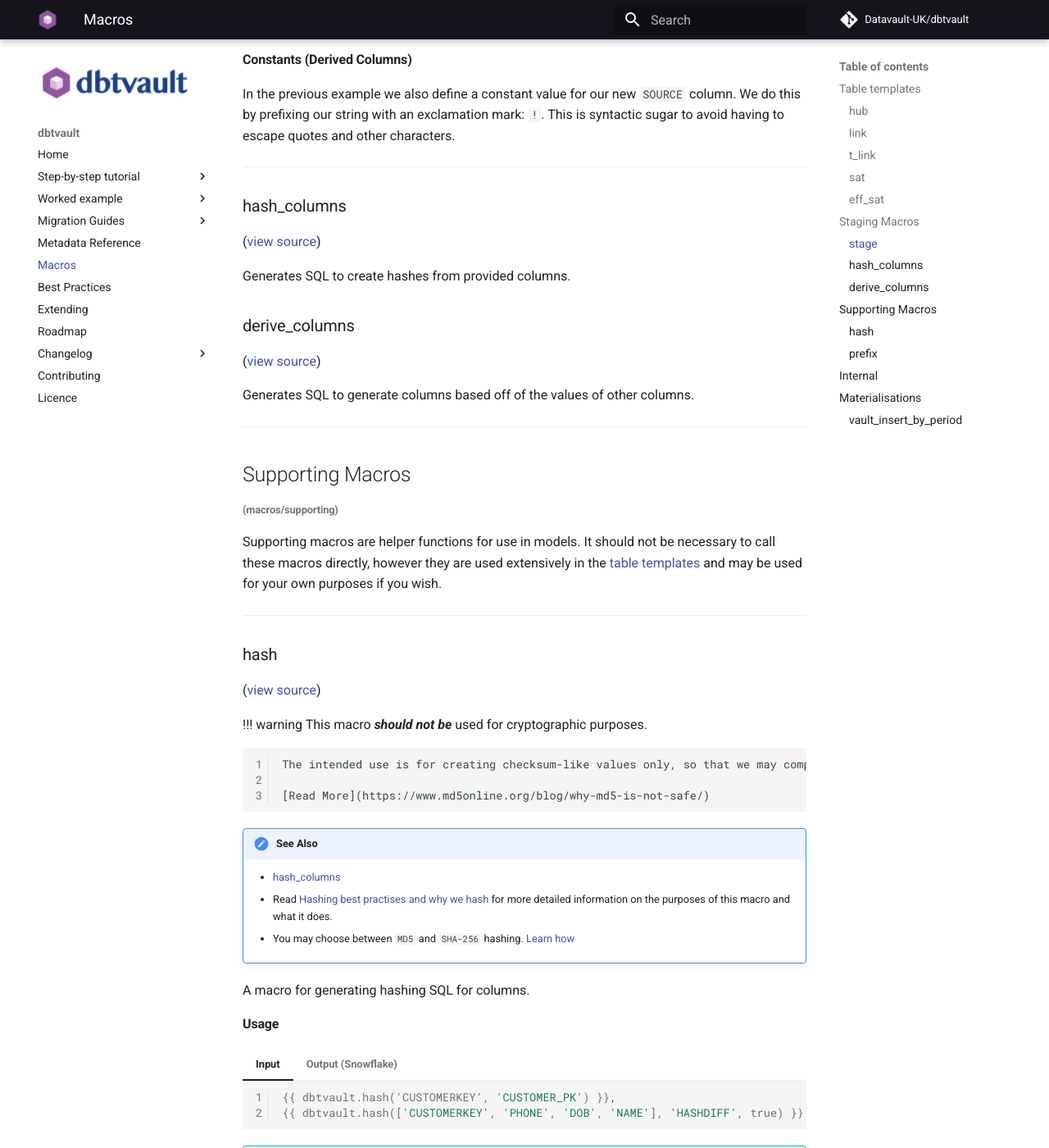
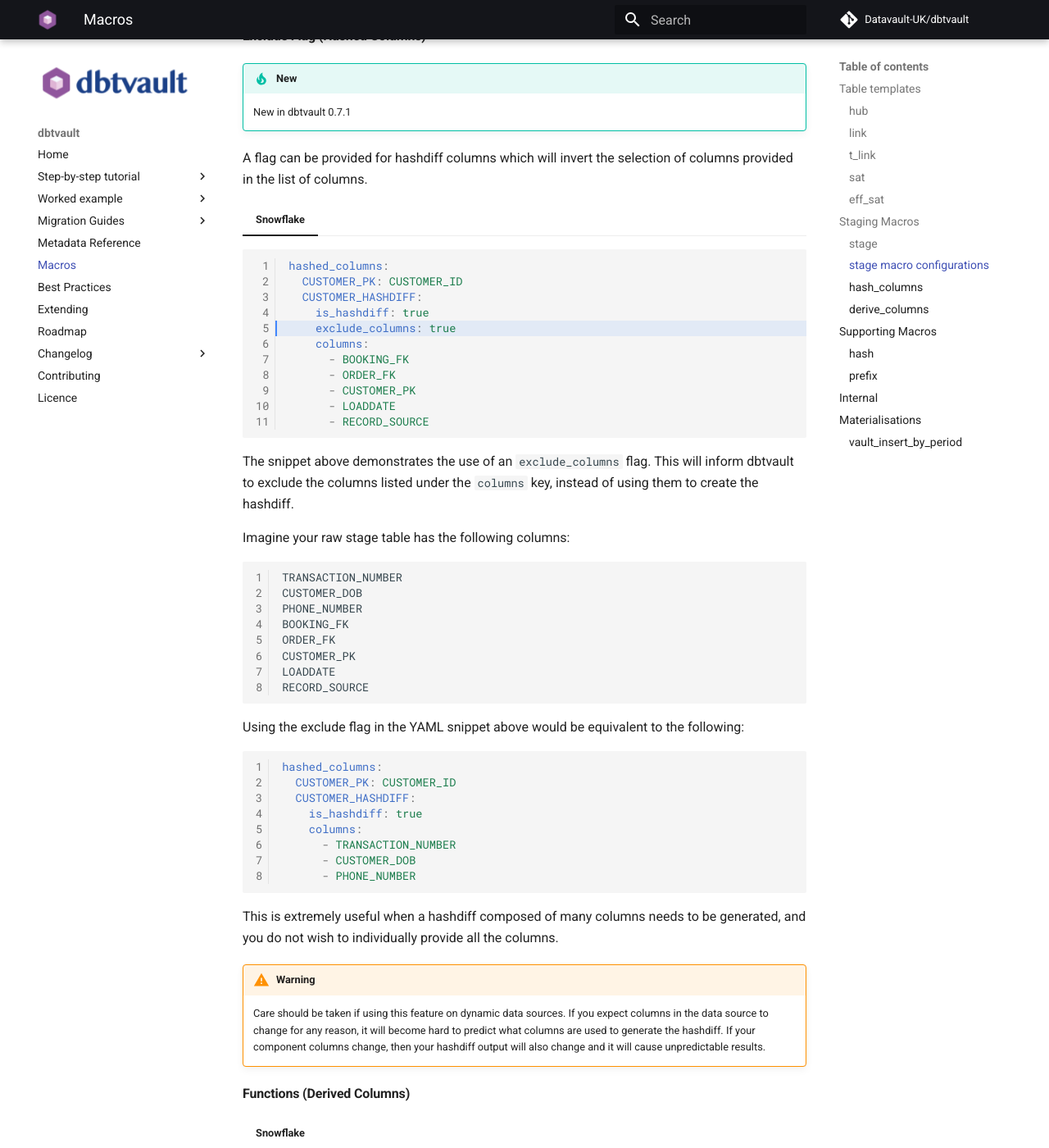
Before and after one commit to Datavault-UK/automate-dv-docs, an MkDocs documentation site: the page built from docs/macros.md, in a window 1280 px wide and 1400 px high, scrolled down 10187 px. Shown: the whole window at 82% size. Built offline with MkDocs 1.6.1 and Material for MkDocs 9.7.7, drawn with Linux system fonts in a browser that asks for light colours; comment, search, counter and statistics services are not loaded; some of the changed text lies outside the part shown.

Commit message:
WIP: Cleaned up stage macro docs

````diff
--- a/docs/macros.md
+++ b/docs/macros.md
@@ -1154,7 +1154,15 @@
 
 [See examples](metadata.md#staging)
 
-#### Derived columns are in scope of the Hashed columns.
+### stage macro configurations
+
+The stage macro supports some helper syntax and functionality to make your life easier when staging. These are documented in
+this section.
+
+#### Derived columns are in scope of Hashed columns.
+
+!!! tip "New"
+    New in dbtvault 0.7.1
 
 The hashed column configuration in the stage macro may refer to columns which have been newly created in the derived
 column configuration. This allows hashes to be created using values generated by the user via the derived column
@@ -1164,7 +1172,7 @@
 
 === "Snowflake"
 
-```yaml
+```yaml hl_lines="5 14"
 stg_customer:
   vars:
     source_model: "raw_source"
@@ -1185,36 +1194,135 @@
 (contained in our source) to use the UK date format, using a function. We then use the new `CUSTOMER_DOB_UK` as a
 component of the `HASHDIFF` column in our `hashed_columns` configuration.
 
+#### Exclude Flag (Hashed Columns)
+
+!!! tip "New"
+    New in dbtvault 0.7.1
+
+A flag can be provided for hashdiff columns which will invert the selection of columns provided in the list of columns.
+
+=== "Snowflake"
+
+```yaml hl_lines="5"
+hashed_columns:
+  CUSTOMER_PK: CUSTOMER_ID
+  CUSTOMER_HASHDIFF:
+    is_hashdiff: true
+    exclude_columns: true
+    columns:
+      - BOOKING_FK
+      - ORDER_FK
+      - CUSTOMER_PK
+      - LOADDATE
+      - RECORD_SOURCE
+```
+
+The snippet above demonstrates the use of an `exclude_columns` flag. This will inform dbtvault to exclude the columns
+listed under the `columns` key, instead of using them to create the hashdiff.
+
+Imagine your raw stage table has the following columns:
+
+```text
+TRANSACTION_NUMBER
+CUSTOMER_DOB
+PHONE_NUMBER
+BOOKING_FK
+ORDER_FK
+CUSTOMER_PK
+LOADDATE
+RECORD_SOURCE
+```
+
+Using the exclude flag in the YAML snippet above would be equivalent to the following:
+
+```yaml
+hashed_columns:
+  CUSTOMER_PK: CUSTOMER_ID
+  CUSTOMER_HASHDIFF:
+    is_hashdiff: true
+    columns:
+      - TRANSACTION_NUMBER
+      - CUSTOMER_DOB
+      - PHONE_NUMBER
+```
+
+This is extremely useful when a hashdiff composed of many columns needs to be generated, and you do not wish to
+individually provide all the columns.
+
+!!! warning
+
+    Care should be taken if using this feature on dynamic data sources. If you expect columns in the data source to
+    change for any reason, it will become hard to predict what columns are used to generate the hashdiff. If your
+    component columns change, then your hashdiff output will also change and it will cause unpredictable results.
+
 #### Functions (Derived Columns)
 
-In the previous example we can see the use of a function to convert the date format of the `CUSTOMER_DOB` to create a
+=== "Snowflake"
+
+```yaml hl_lines="5"
+stg_customer:
+  vars:
+    source_model: "raw_source"
+    derived_columns:
+      CUSTOMER_DOB_UK: "TO_VARCHAR(CUSTOMER_DOB::date, 'DD-MM-YYYY')"
+      SOURCE: "!RAW_CUSTOMER"
+      EFFECTIVE_FROM: "BOOKING_DATE"
+```
+
+In the above example we can see the use of a function to convert the date format of the `CUSTOMER_DOB` to create a
 new column `CUSTOMER_DOB_UK`. Functions are incredibly useful for calculating values for new columns in derived column
 configurations.
 
-Derived column configurations which utilise functions are generated as follows:
-
-`SELECT TO_VARCHAR(CUSTOMER_DOB::date, 'DD-MM-YYYY') AS CUSTOMER_DOB_UK`
-
-Please also ensure that your function has valid SQL syntax on your platform, for use in this context.
+As an example, in the highlighted derived column configuration in the snippet above, the generated SQL would look like
+the following:
+
+```sql
+SELECT TO_VARCHAR(CUSTOMER_DOB::date, 'DD-MM-YYYY') AS CUSTOMER_DOB_UK
+```
+
+Please ensure that your function has valid SQL syntax on your platform, for use in this context.
 
 #### Constants (Derived Columns)
 
-In the previous example we also define a constant value for our new `SOURCE` column. We do this by prefixing our
+```yaml hl_lines="6"
+stg_customer:
+  vars:
+    source_model: "raw_source"
+    derived_columns:
+      CUSTOMER_DOB_UK: "TO_VARCHAR(CUSTOMER_DOB::date, 'DD-MM-YYYY')"
+      SOURCE: "!RAW_CUSTOMER"
+      EFFECTIVE_FROM: "BOOKING_DATE"
+```
+
+In the above example we define a constant value for our new `SOURCE` column. We do this by prefixing our
 string with an exclamation mark: `!`. This is syntactic sugar to avoid having to escape quotes and other characters.
 
+As an example, in the highlighted derived column configuration in the snippet above, the generated SQL would look like
+the following:
+
+```sql
+SELECT "RAW_CUSTOMER" AS SOURCE
+```
+
 ___
 
 ### hash_columns
 
 ([view source](https://github.com/Datavault-UK/dbtvault/blob/v0.7.0/macros/staging/hash_columns.sql))
 
-Generates SQL to create hashes from provided columns.
+!!! note
+    This is a helper macro used within the stage macro, but can be used independently.
+
+Generates SQL to create hash keys for a provided mapping of columns names to the list of columns to hash.
 
 ### derive_columns
 
 ([view source](https://github.com/Datavault-UK/dbtvault/blob/v0.7.0/macros/staging/derive_columns.sql))
 
-Generates SQL to generate columns based off of the values of other columns.
+!!! note
+    This is a helper macro used within the stage macro, but can be used independently.
+
+Generates SQL to generate columns based off of the values of other columns, provided as a mapping from column name to column value.
 
 ___
 
````
Also changed, not shown: other parts of docs/macros.md (+2 -1 lines).
